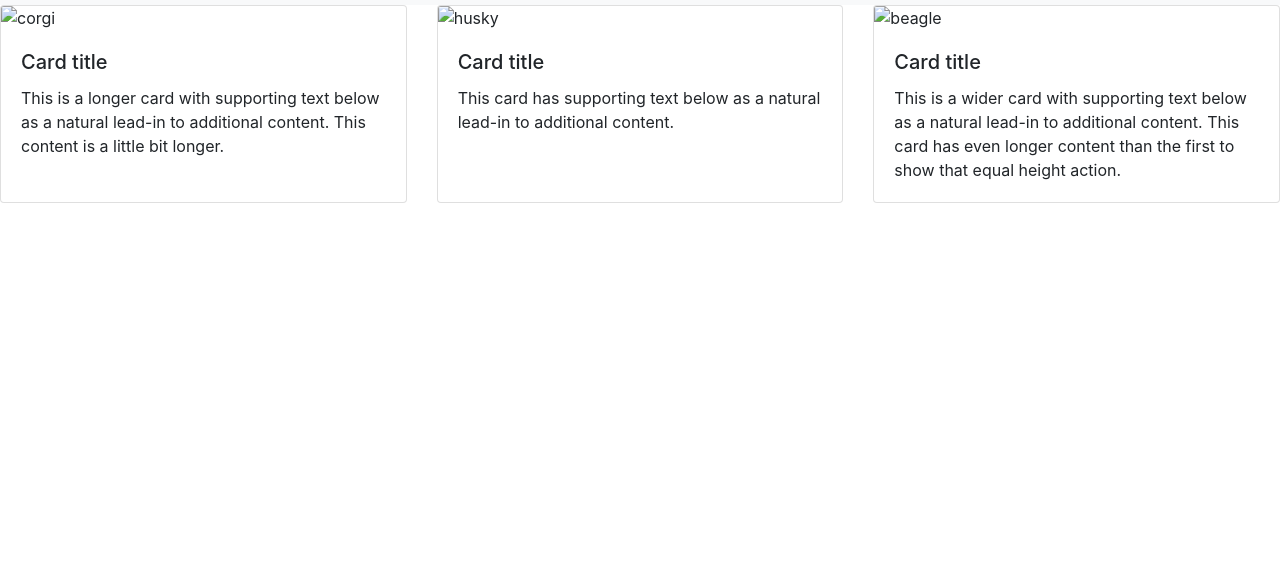
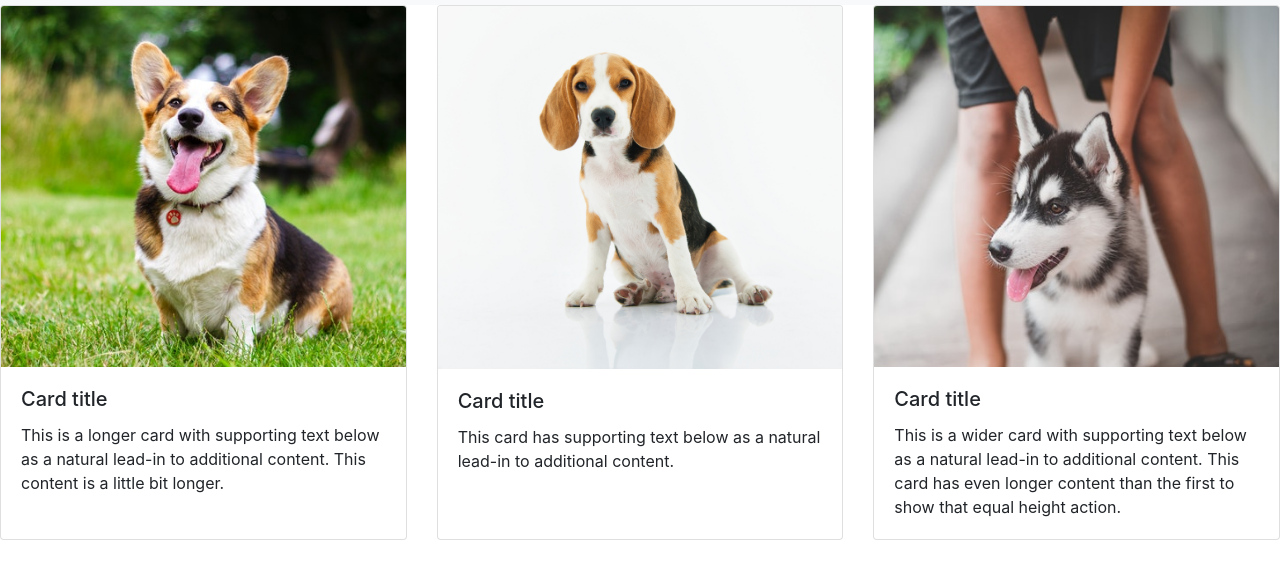
Before and after one commit to Devin-The-Dev/PetStore, a plain HTML site: page dogs.html in a window 1280 px wide. Shown: the part 51-630 px from the top of the page. Drawn offline with nearby package versions, Linux system fonts and the light colour scheme; the site is published under a folder, as on GitHub Pages, so addresses that start at the root find nothing.

Commit message:
Updated dog images

```diff
--- a/dogs.html
+++ b/dogs.html
@@ -80,7 +80,7 @@
     </nav>
     <div class="card-deck">
         <div class="card">
-            <img src="/images/dogs/corgi.jpg" class="card-img-top" alt="corgi">
+            <img src="images/dogs/corgi.jpg" class="card-img-top" alt="corgi">
             <div class="card-body">
                 <h5 class="card-title">Card title</h5>
                 <p class="card-text">This is a longer card with supporting text below as a natural lead-in to additional
@@ -88,14 +88,14 @@
             </div>
         </div>
         <div class="card">
-            <img src="/images/dogs/beagle.jpg" class="card-img-top" alt="husky">
+            <img src="images/dogs/beagle.jpg" class="card-img-top" alt="husky">
             <div class="card-body">
                 <h5 class="card-title">Card title</h5>
                 <p class="card-text">This card has supporting text below as a natural lead-in to additional content.</p>
             </div>
         </div>
         <div class="card">
-            <img src="/images/dogs/husky.jpg" class="card-img-top" alt="beagle">
+            <img src="images/dogs/husky.jpg" class="card-img-top" alt="beagle">
             <div class="card-body">
                 <h5 class="card-title">Card title</h5>
                 <p class="card-text">This is a wider card with supporting text below as a natural lead-in to additional
```
